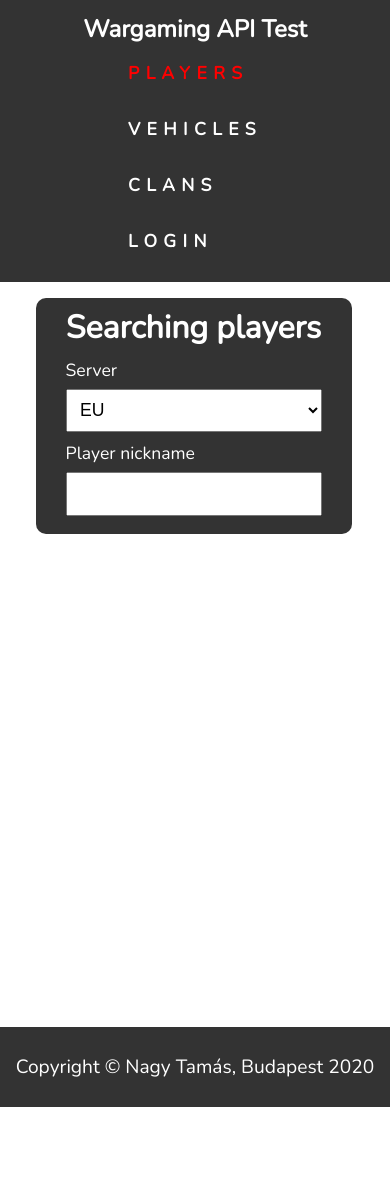
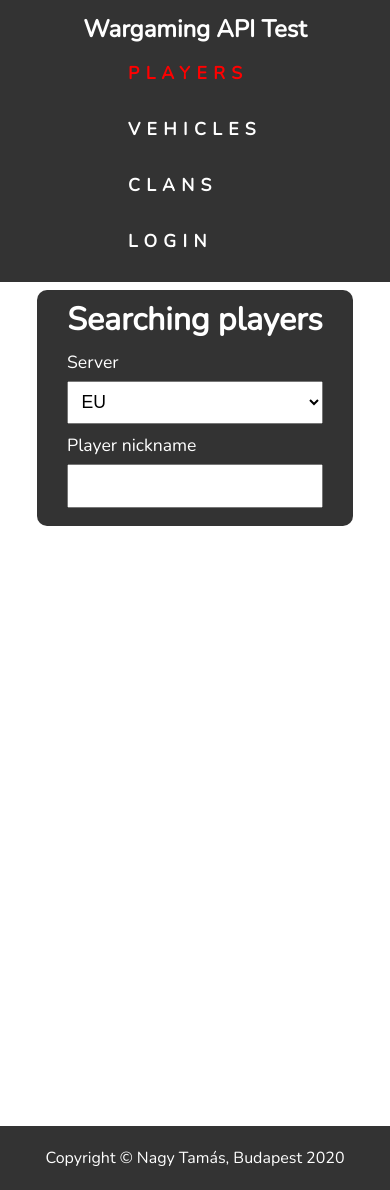
Before and after one commit to nagytommy76/WgAPIVue, a Vue app: page / in a window 390 px wide. Before the commit the page ends 1107 px from the top, so only its background shows below. Built offline with nearby package versions, Linux system fonts and the light colour scheme.

Commit message:
Player statics mobile view

```diff
--- a/src/components/Player/PrivateData.vue
+++ b/src/components/Player/PrivateData.vue
@@ -22,14 +22,6 @@
                 <span class="stat_value">{{ privateData.gold }}</span>
                 <span class="stat_text">Gold</span>
             </div>
-            <div class="stat_item">
-                <span class="stat_value">{{ timestampConvert(privateData.premium_expires_at) }}</span>
-                <span class="stat_text">Gold</span>
-            </div>
-            <div v-show="privateData.restrictions == null" class="stat_item">
-                <span class="stat_value">{{timestampConvert(privateData.restrictions.chat_ban_time)}}</span>
-                <span class="stat_text">Chat ban time until</span>
-            </div>
         </div>
     </div>
 </template>
--- a/src/components/Vehicle/VehicleModal/VehicleModalComponents/Crew.vue
+++ b/src/components/Vehicle/VehicleModal/VehicleModalComponents/Crew.vue
@@ -3,7 +3,7 @@
         <div class="crew-skills-item" v-for="(member,index) in crew" :key="index">
             <h3>{{ member.roles[member.member_id] }}</h3>
             <img class="crew-image" :src="this.getCrewImages(index+1)" alt="Crew Member">
-            <div class="crew-tooltip">
+            <div class="crew-tooltip" v-if="!mobileWidth">
                 <div class="crew-tooltip-text">
                     <p class="role-names" v-for="(roles, roleIndex) in member.roles" :key="roleIndex">
                         {{roles}}
@@ -20,6 +20,7 @@
 <script>
 import CrewSkills from './CrewSkills'
 import axios from 'axios'
+import { mapGetters } from 'vuex'
 
 export default {
     name: 'Crew Members',
@@ -29,6 +30,11 @@
     },
     components:{
         CrewSkills,
+    },
+    computed:{
+        ...mapGetters({
+            mobileWidth: 'getMobileWidth'
+        }),
     },
     data() {
         return {
@@ -42,7 +48,9 @@
         }
     },
     created() {
-        this.getCrewQualifications()
+        if (!this.mobileWidth) {
+            this.getCrewQualifications()
+        }
     },
     methods:{
         getCrewImages(iteration){
--- a/src/sass/inc/footer.scss
+++ b/src/sass/inc/footer.scss
@@ -10,3 +10,12 @@
         font-size: 1.2rem;
     }
 }
+
+@media(max-width: 700px){
+    footer{
+        height: 4rem;
+        p{
+            font-size: 1rem;
+        }
+    }
+}
--- a/src/sass/inc/modal.scss
+++ b/src/sass/inc/modal.scss
@@ -263,7 +263,7 @@
         align-items: center;
         .modules-item{
             width: 110px;
-            max-height: 100px;
+            min-height: 100px;
             margin-right: .5rem;
             position: relative;
             transition: background .3s;
--- a/src/sass/inc/playerSearch.scss
+++ b/src/sass/inc/playerSearch.scss
@@ -1,6 +1,6 @@
 .player{
     display: flex;
-
+    min-height: 100vh;
     .playerSearch{
         margin: 1rem;
         flex: .6;
@@ -17,14 +17,6 @@
                     font-size: 1.3rem;
                 }
             }
-            // .battle-statics{
-            //     display: grid;
-            //     grid-template-columns: repeat(3, 1fr);
-            //     margin: 1.1rem 0;
-            //     p{
-            //         font-size: 1.2rem;
-            //     }
-            // }
         }
     }
 }
@@ -49,3 +41,39 @@
         }
     }
 }
+
+@media(max-width: 700px){
+    .player{
+        flex-direction: column;
+        .playerSearch{
+            margin: .5rem auto;
+        }
+        .playerData{
+            .statics{
+                .personal-info{
+                    display: flex;
+                    flex-direction: column;
+                    h3{
+                        text-align: justify;
+                        margin: .2rem;
+                    }
+                }
+                .private-info{
+                    h1, h3{
+                        text-align: center;
+                    }
+                }
+            }
+        }
+    }
+    .battle_statics{
+        grid-template-columns: repeat(2, 1fr);
+        .stat_item{
+            .stat_text{
+                text-align: center;
+                font-size: 1.2rem;
+                font-weight: 200;
+            }
+        }
+    }
+}
--- a/src/views/Player.vue
+++ b/src/views/Player.vue
@@ -1,5 +1,5 @@
 <template>
-<div class="player container">
+<div class="player">
   <section class="playerSearch">
     <div class="card card-dark">
       <h1 class="card-title">Searching players</h1>
```
Also changed, not shown: 11 other files (tests, documents, lock files or other folders).
